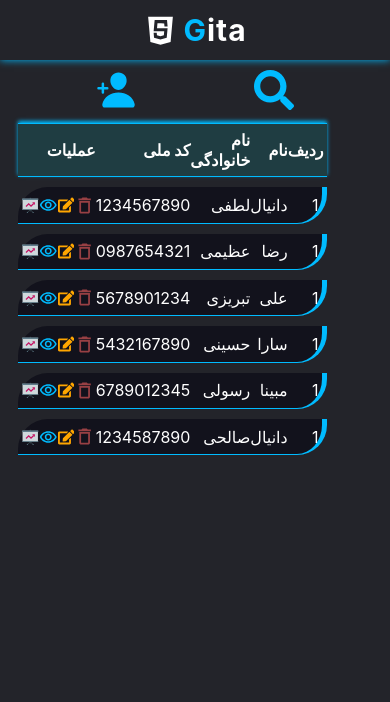
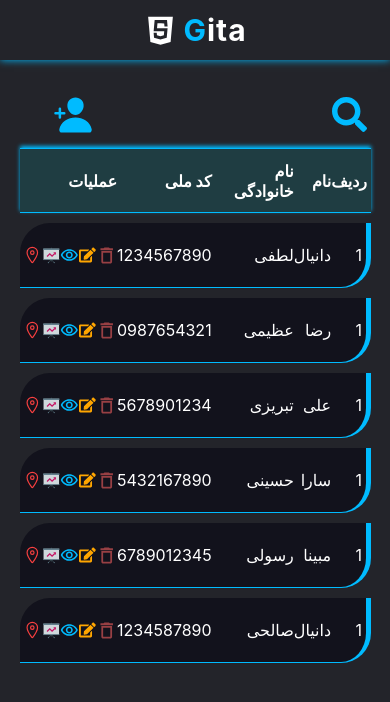
Before and after one commit to iXZed026/task-app, a React (Create React App) app: page / in a window 390 px wide. Shown: the top 702 px of the page. Built offline with nearby package versions, Linux system fonts and the light colour scheme.

Commit message:
adding responsive

```diff
--- a/src/component/Header/Header.css
+++ b/src/component/Header/Header.css
@@ -44,7 +44,14 @@
     height: 35px;
 }
 
-@media screen and (max-width:550px) {
+/* Responsive */
+
+@media screen and (max-width:768px) {
+
+    .header {
+        margin-bottom: 8%;
+    }
+
     .header-flex {
         justify-content: center;
         height: 60px;
--- a/src/component/Users/Search.css
+++ b/src/component/Users/Search.css
@@ -32,3 +32,10 @@
     font-size: 15px;
     font-weight: bold;
 }
+
+@media screen and (max-width:768px) {
+
+.form-search button{
+    width: 15%;
+}
+}
--- a/src/component/Users/Users.css
+++ b/src/component/Users/Users.css
@@ -94,11 +94,20 @@ table tbody tr {
     cursor: pointer;
 }
 
+#location-icon{
+    width: 20px;
+    height: 20px;
+    cursor: pointer;
+    color: rgb(248, 64, 64);
+}
+
 #radius {
     border-top-left-radius: 30px;
 }
 
 #radius div {
+    width: 80%;
+    margin: auto;
     display: flex;
     justify-content: space-between;
     align-items: center;
@@ -118,3 +127,29 @@ table td {
 table td {
     border-bottom: 1px solid var(--text-color);
 }
+
+/* Responsive */
+
+@media screen and (max-width:768px) {
+    .users-flex {
+        width: 100%;
+    }
+
+    #icon-style {
+        width: 35px;
+        height: 35px;
+    }
+
+    table thead tr {
+        height: 65px;
+    }
+
+    table tbody tr {
+        height: 65px;
+    }
+
+    #radius div {
+        width: 100%;
+    }
+
+}
--- a/src/component/Users/Users.tsx
+++ b/src/component/Users/Users.tsx
@@ -12,6 +12,7 @@ import { IoPersonAdd } from "react-icons/io5";
 import { FaEdit } from "react-icons/fa";
 import { MdOutlineRemoveRedEye } from "react-icons/md";
 import { FcStatistics } from "react-icons/fc";
+import { IoLocationOutline } from "react-icons/io5";
 
 interface User {
     id: number,
@@ -120,6 +121,7 @@ const Users: React.FC = () => {
                                                         <FaEdit id="edit-icon" onClick={() => editModalHandle(user.nationalCode)} />
                                                         <MdOutlineRemoveRedEye id="seen-icon" onClick={() => seenModalHandle(user.nationalCode)} />
                                                         <FcStatistics id="static-icon" onClick={() => staticModalHandle(user.nationalCode)} />
+                                                        <IoLocationOutline id='location-icon'/>
                                                     </div>
                                                 </td>
                                             </tr>
```
